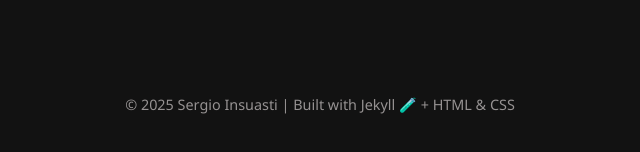
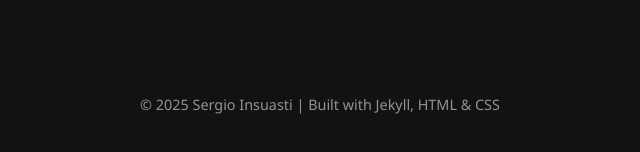
Before and after one commit to Sergio-Insuasti/sergio-insuasti.github.io, a plain HTML site: page 404.html in a window 1280 px wide. Shown: the part 574-726 px from the top of the page, 320-960 px from the left. Drawn offline with Linux system fonts and the light colour scheme.

Commit message:
Preparing website update for new marks

```diff
--- a/404.html
+++ b/404.html
@@ -71,7 +71,7 @@
   </main>
 
   <footer>
-    © 2025 Sergio Insuasti | Built with Jekyll 🧪 + HTML & CSS
+    © 2025 Sergio Insuasti | Built with Jekyll, HTML & CSS
   </footer>
 </body>
 </html>
```
Also changed, not shown: index.html (+1 -1 lines).
